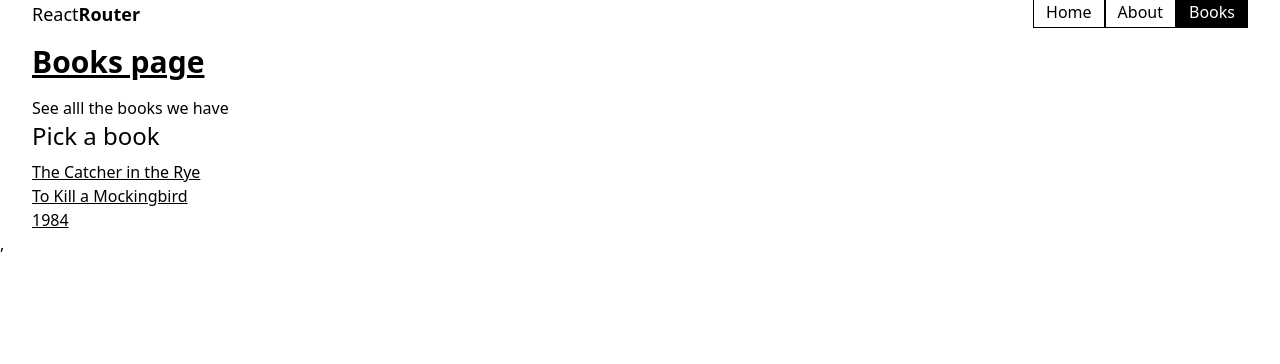
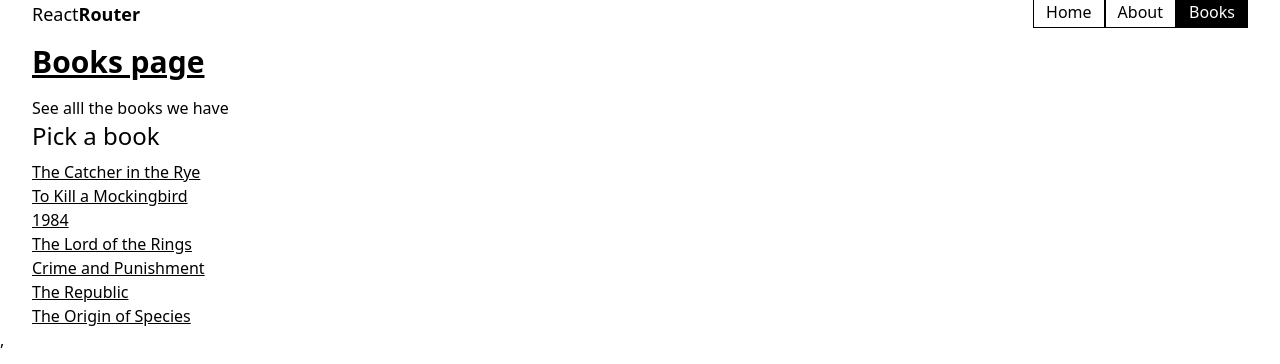
Before and after one commit to MariusCodeAcademy/feu8_10_react_router_tailwind, a React (Vite) app: page /books in a window 1280 px wide. Shown: the top 364 px of the page. Built offline with nearby package versions, Linux system fonts and the light colour scheme.

Commit message:
json data + useState

```diff
--- a/src/pages/BooksPage.jsx
+++ b/src/pages/BooksPage.jsx
@@ -1,14 +1,15 @@
 import { Link } from 'react-router-dom';
-import { bookData } from '../assets/db';
 import axios from 'axios';
-import { useEffect } from 'react';
+import { useEffect, useState } from 'react';
 
 export default function BooksPage() {
+  const [mainBooksArr, setMainBooksArr] = useState([]);
   useEffect(() => {
     axios
       .get('/db/books.json')
       .then((resp) => {
         console.log('resp.data ===', resp.data);
+        setMainBooksArr(resp.data);
       })
       .catch((error) => {
         console.warn('ivyko klaida:', error);
@@ -23,7 +24,7 @@ export default function BooksPage() {
       <h2 className="text-2xl font font-medium mb-2">Pick a book</h2>
       <ul>
         {/* sukti cikla per bookData ir sugeneruoti nuorodas su title */}
-        {bookData.map((bObj) => (
+        {mainBooksArr.map((bObj) => (
           <li key={bObj.id}>
             <Link className="underline" to={`/books/${bObj.id}`}>
               {bObj.title}
```
